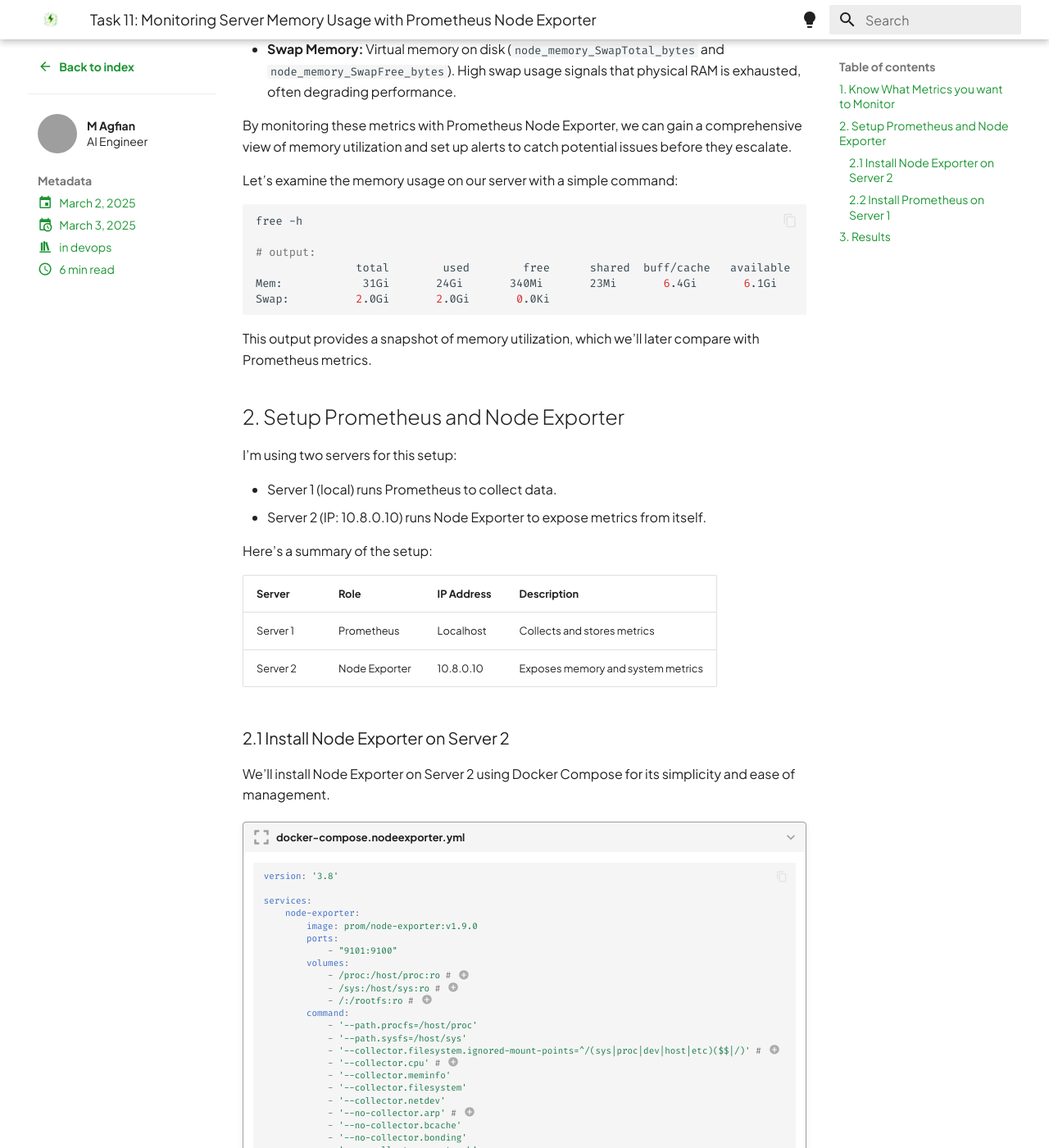
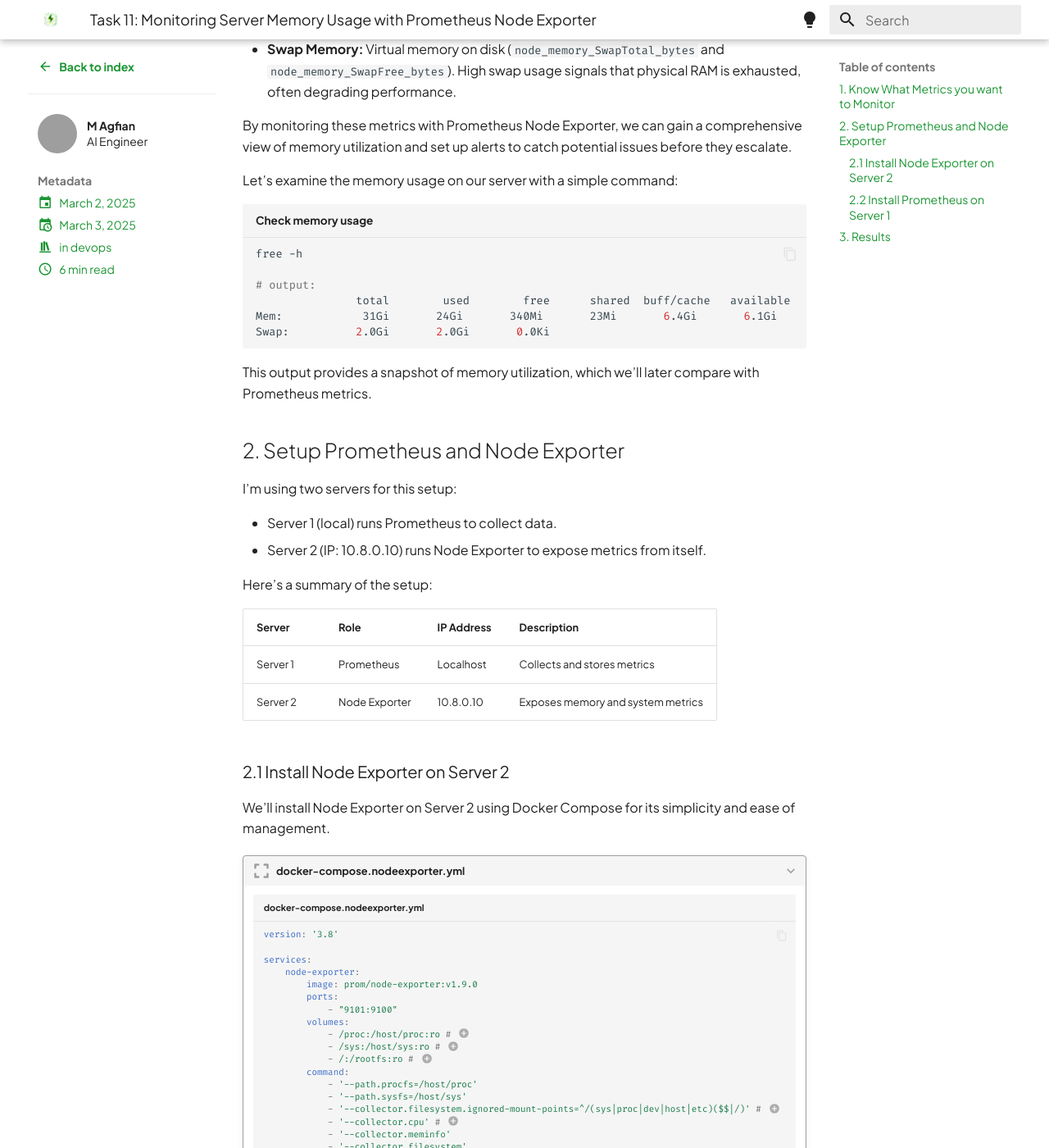
Before and after one commit to agfianf/agfianf.github.io, an MkDocs documentation site: the page built from docs/blog/posts/devops-learning/008-project-nodeexporter.md, in a window 1280 px wide and 1400 px high, scrolled down 1481 px. Shown: the whole window at 82% size. Built offline with MkDocs 1.6.1 and Material for MkDocs 9.7.7, drawn with Linux system fonts in a browser that asks for light colours; comment, search, counter and statistics services are not loaded; grey boxes are pictures that could not be loaded.

Commit message:
fix: add titles to code blocks for improved clarity in Node Exporter documentation

````diff
--- a/docs/blog/posts/devops-learning/008-project-nodeexporter.md
+++ b/docs/blog/posts/devops-learning/008-project-nodeexporter.md
@@ -57,7 +57,8 @@
 
 Let’s examine the memory usage on our server with a simple command:
 
-```bash
+```bash title="Check memory usage"
+
 free -h
 
 # output:
@@ -88,7 +89,8 @@
 
 ???+ quote "docker-compose.nodeexporter.yml"
 
-    ```yaml
+    ```yaml title="docker-compose.nodeexporter.yml"
+
     version: '3.8'
 
     services:
@@ -144,15 +146,16 @@
 
 === "Structure repository"
 
-    ```bash
+    ```bash title="Structure repository"
+
     .
     ├── docker-compose.prometheus.yml
     ├── prometheus.yml
     ```
 === "docker-compose.prometheus.yml"
 
-    ```yml
-    # docker-compose.prometheus.yml
+    ```yaml title="docker-compose.prometheus.yml"
+
     version: '3.8'
 
     services:
@@ -184,9 +187,10 @@
     ```
 === "prometheus.yml"
 
-    ```yml
+    ```yaml title="prometheus.yml"
+
     global:
-    scrape_interval: 15s
+        scrape_interval: 15s
 
     scrape_configs:
     - job_name: 'prometheus'
@@ -200,7 +204,8 @@
 
 === "Run"
 
-    ```bash
+    ```bash title="Run"
+
     docker-compose -f docker-compose.prometheus.yml up -d
     ```
 
````
